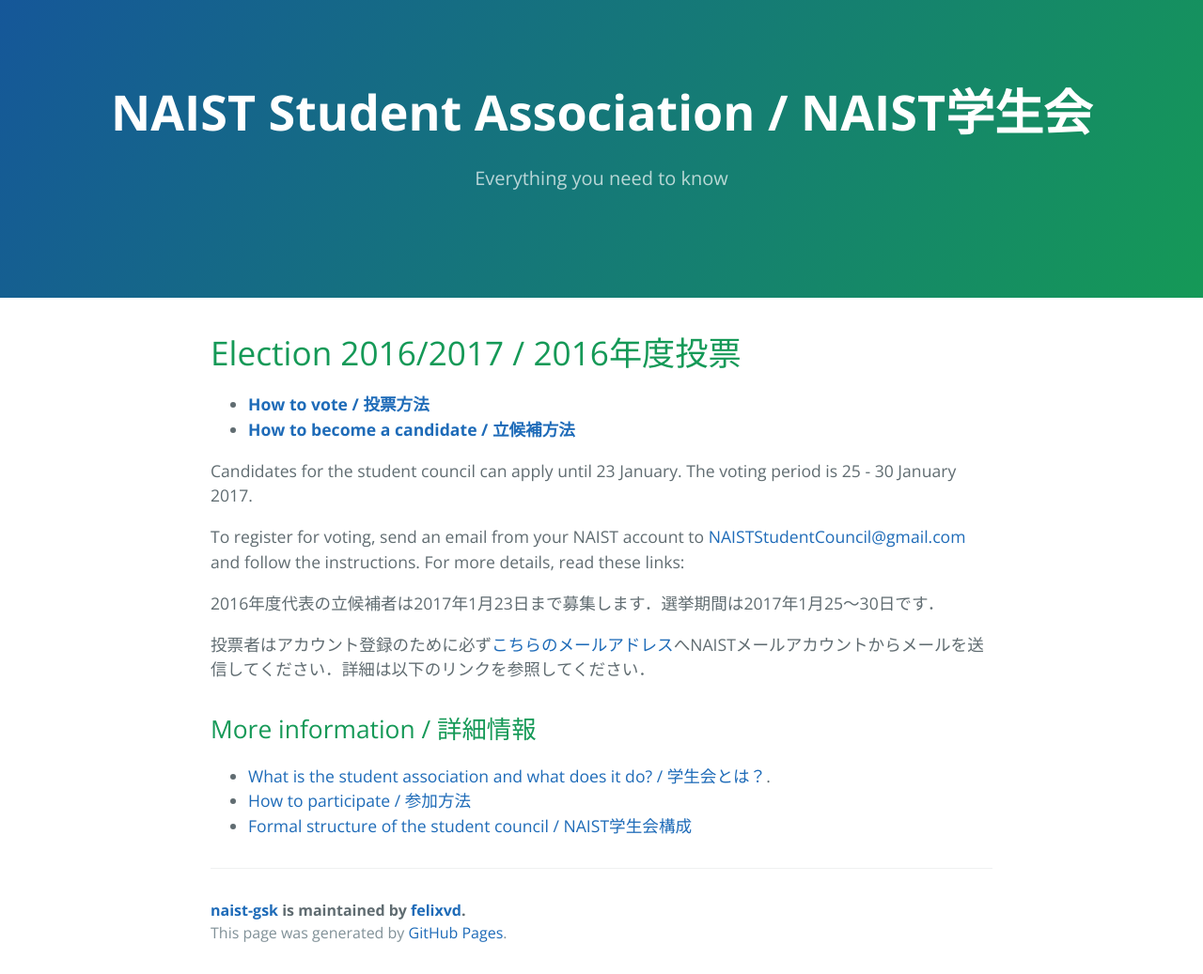
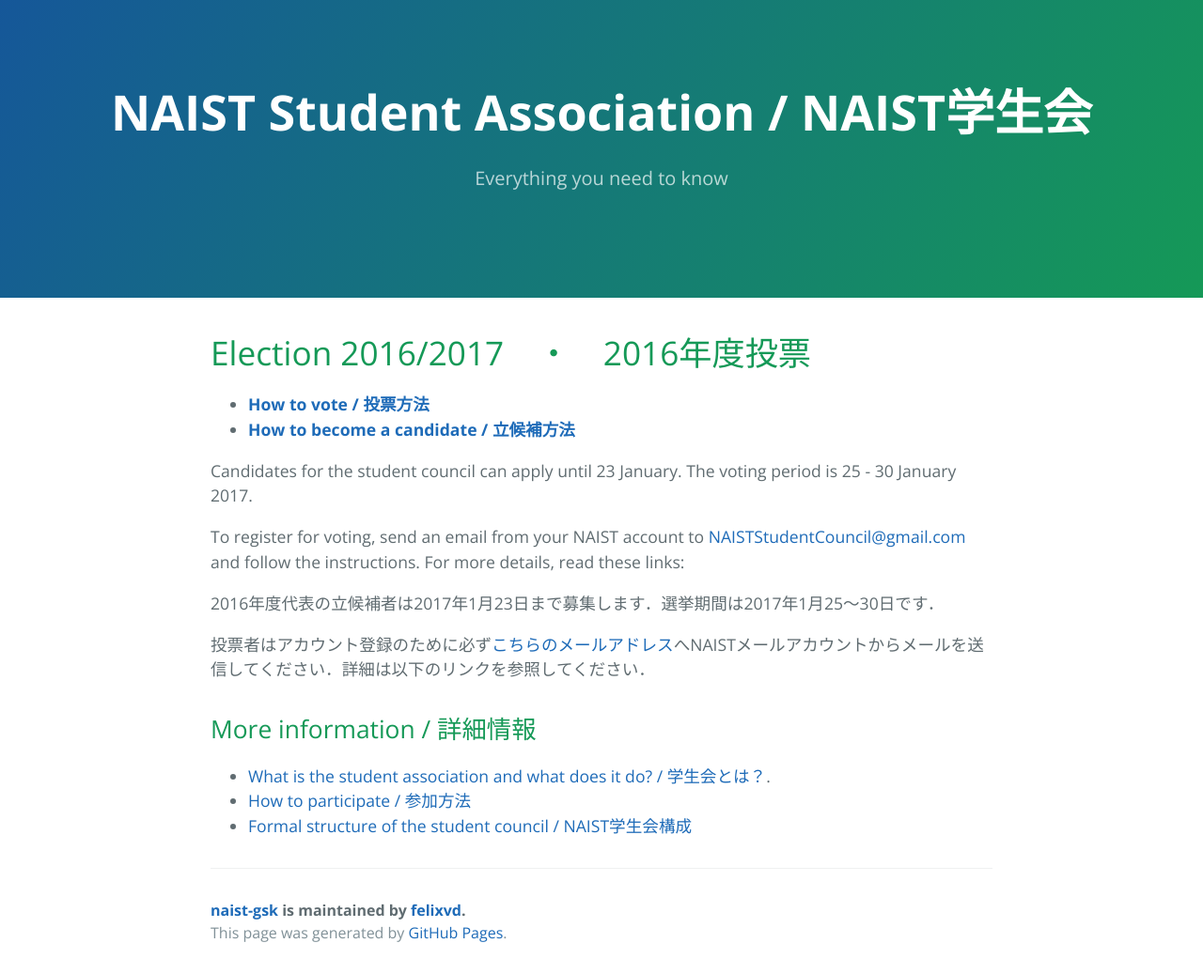
Before and after one commit to felixvd/naist-gsk, a Jekyll site: the page built from index.md, in a window 1280 px wide. Shown: the whole page at 94% size. Built offline with Jekyll 4.4.1, drawn with Linux system fonts in a browser that asks for light colours.

Commit message:
Formatting

```diff
--- a/index.md
+++ b/index.md
@@ -3,7 +3,7 @@ layout: default
 title: "NAIST Student Association / NAIST 学生会"
 ---
 
-# [](#timeline)Election 2016/2017   /   2016年度投票
+# [](#timeline)Election 2016/2017　・　2016年度投票
 
 * **[How to vote / 投票方法](voting)**
 * **[How to become a candidate / 立候補方法](becoming-a-candidate)**
```
